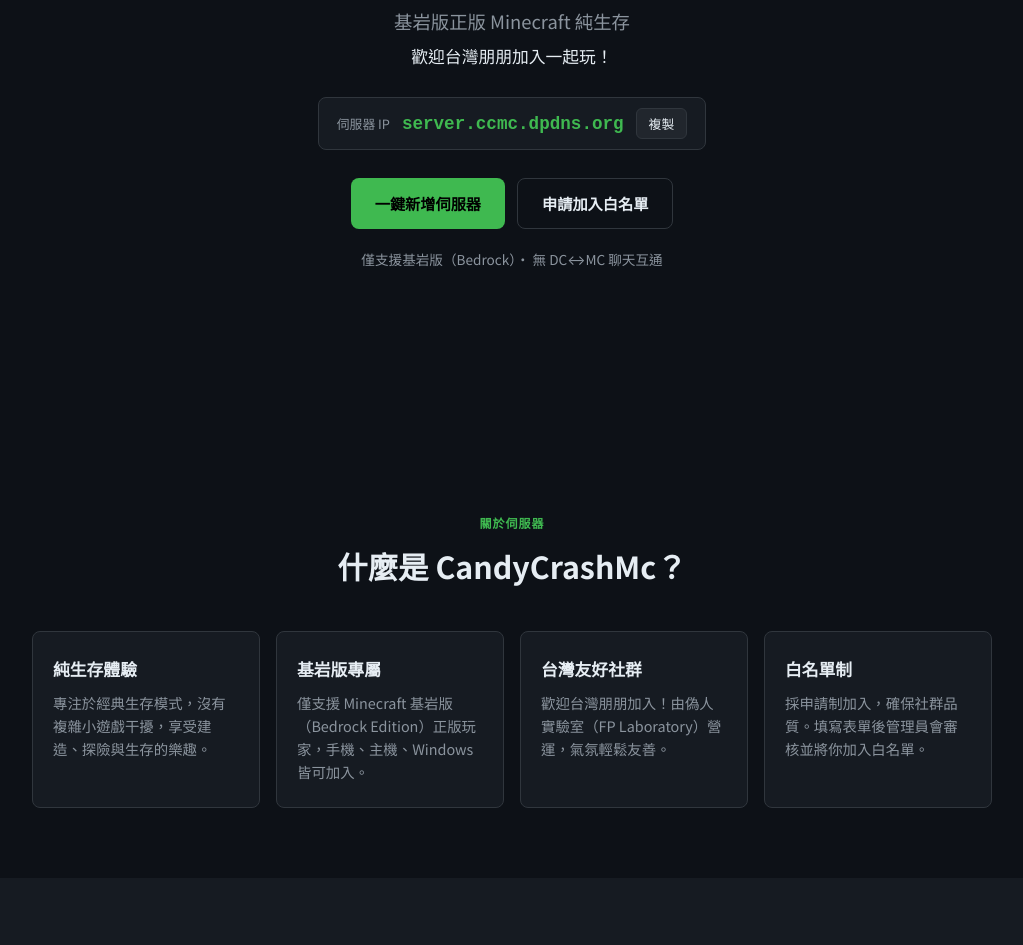
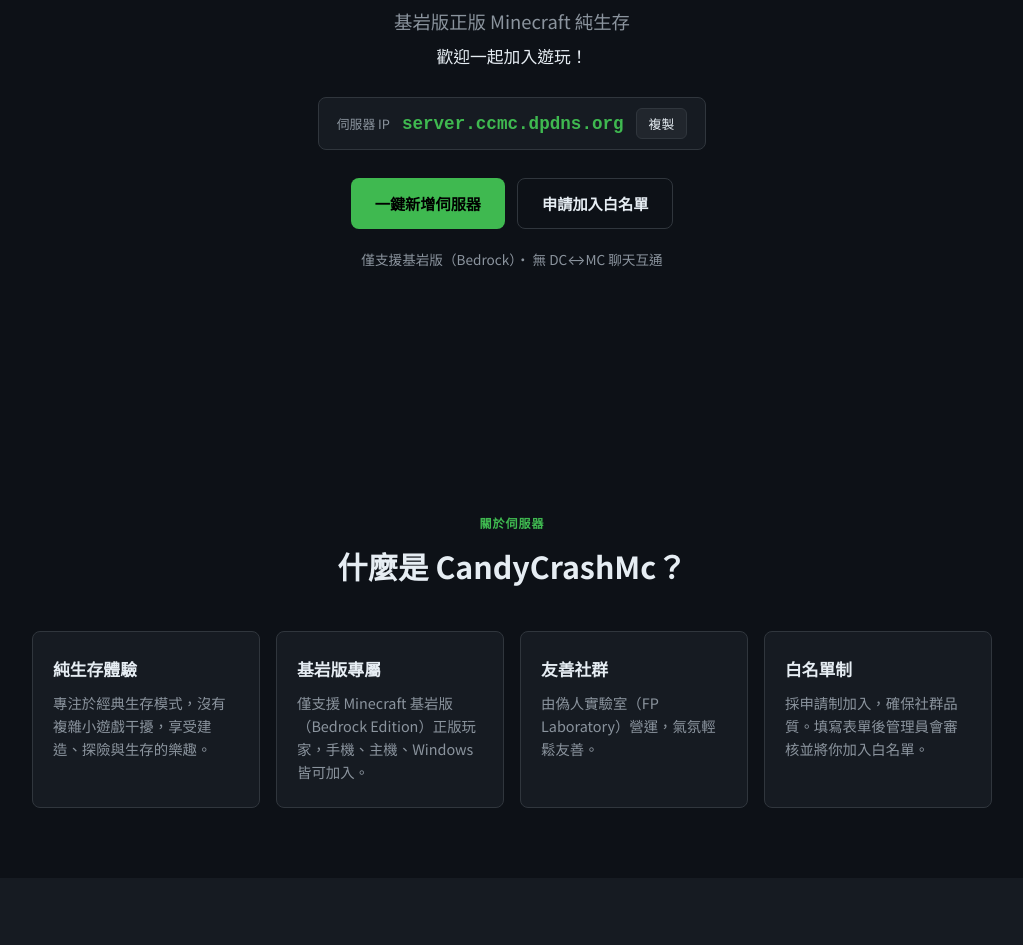
Before and after one commit to lan2015se-collab/ccmc, a website: page index.html in a window 1280 px wide. Shown: the part 361-1306 px from the top of the page, without its empty margins (128-1151 px from the left). Drawn offline with nearby package versions, Linux system fonts and the light colour scheme.

Commit message:
Update index.html

```diff
--- a/index.html
+++ b/index.html
@@ -4,7 +4,7 @@
   <meta charset="UTF-8">
   <meta name="viewport" content="width=device-width, initial-scale=1.0">
   <title>CCMC | CandyCrashMc — 基岩版純生存伺服器</title>
-  <meta name="description" content="CandyCrashMc（CCMC）— 基岩版正版 Minecraft 純生存伺服器，歡迎台灣朋朋加入一起玩！">
+  <meta name="description" content="CandyCrashMc（CCMC）— 基岩版正版 Minecraft 純生存伺服器，歡迎一起玩！">
   <link rel="stylesheet" href="css/style.css">
   <link rel="icon" type="image/png" href="assets/logo-fpl.png">
   <link rel="preconnect" href="https://fonts.googleapis.com">
@@ -38,7 +38,7 @@
       <div class="hero-badge">偽人實驗室 × CandyCrashMc</div>
       <h1 class="hero-title">CandyCrashMc</h1>
       <p class="hero-subtitle">基岩版正版 Minecraft 純生存</p>
-      <p class="hero-desc">歡迎台灣朋朋加入一起玩！</p>
+      <p class="hero-desc">歡迎一起加入遊玩！</p>
 
       <div class="ip-box">
         <span class="ip-label">伺服器 IP</span>
@@ -72,8 +72,8 @@
           <p>僅支援 Minecraft 基岩版（Bedrock Edition）正版玩家，手機、主機、Windows 皆可加入。</p>
         </div>
         <div class="about-card">
-          <h3>台灣友好社群</h3>
-          <p>歡迎台灣朋朋加入！由偽人實驗室（FP Laboratory）營運，氣氛輕鬆友善。</p>
+          <h3>友善社群</h3>
+          <p>由偽人實驗室（FP Laboratory）營運，氣氛輕鬆友善。</p>
         </div>
         <div class="about-card">
           <h3>白名單制</h3>
@@ -237,6 +237,8 @@
     </div>
   </footer>
 
+  <!-- EmailJS + 主程式 -->
+  <script src="https://cdn.jsdelivr.net/npm/@emailjs/browser@4/dist/email.min.js"></script>
   <script src="js/main.js"></script>
 </body>
 </html>
```
